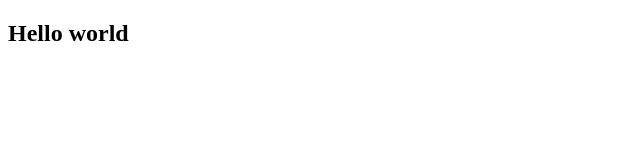
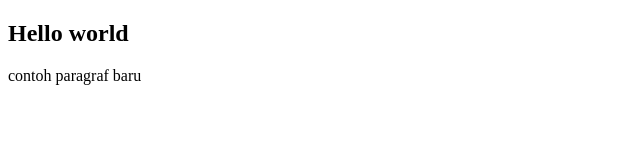
Before and after one commit to Mahesa101/Git-tes, a plain HTML site: page index.html in a window 1280 px wide. Shown: the whole page, without its empty margins (0-640 px from the left). Drawn offline with Linux system fonts and the light colour scheme.

Commit message:
menambahkan satu bari paragraf baru

```diff
--- a/index.html
+++ b/index.html
@@ -7,5 +7,6 @@
 </head>
 <body>
     <h2>Hello world</h2>
+    <p>contoh paragraf baru</p>
 </body>
 </html>
```
